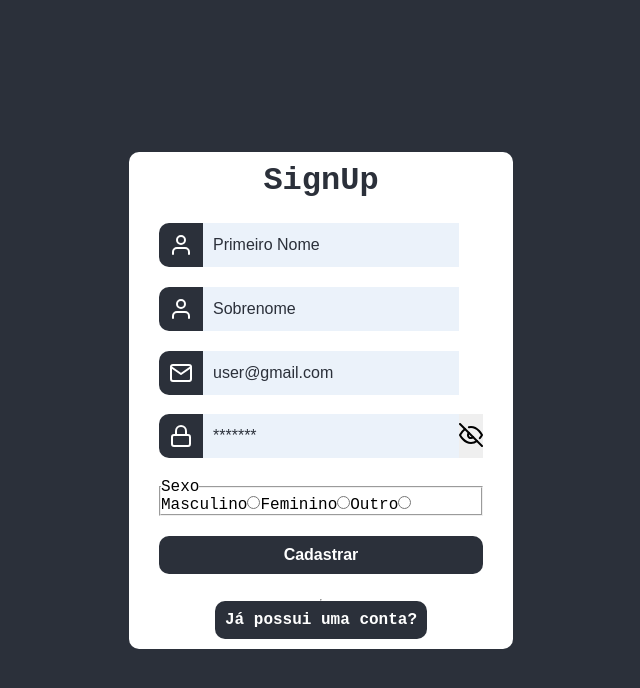
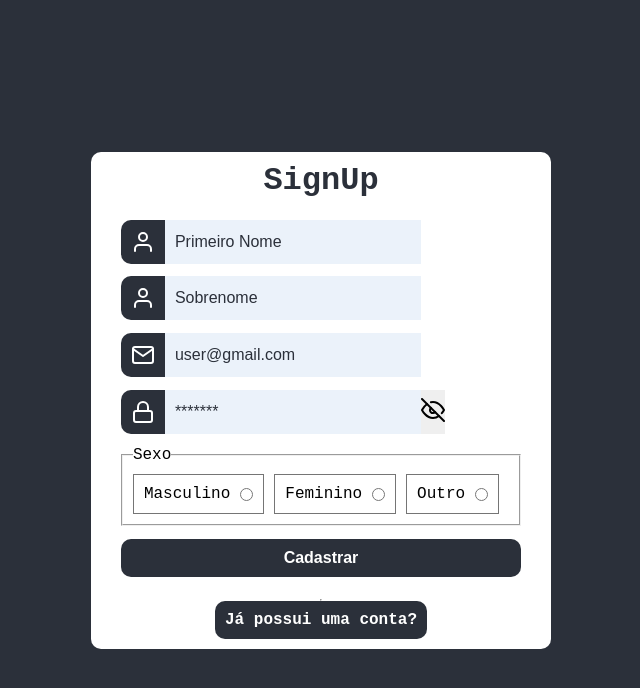
Before and after one commit to ArthurPdaSilva/Notes, a React (Create React App) app: page /signup in a window 1280 px wide. Shown: the top 688 px of the page, without its empty margins (319-959 px from the left). Built offline with nearby package versions, Linux system fonts and the light colour scheme.

Commit message:
Ajustando a página de cadastro

```diff
--- a/src/index.css
+++ b/src/index.css
@@ -9,11 +9,12 @@
   --corBranca: white;
   --fontFamily: 'Courier New', Courier, monospace;
   --fontSize: 16px;
-  --border: 1px solid;
+  --border: 1px solid rgb(117, 117, 117);
   --borderRadius: 10px;
   --shadow: 2px 2px 3px rgba(0, 0, 0, 0.657);
   --padding: 10px;
   --gaps: 10px;
+  --margin: 10px;
 }
 
 /* All */
--- a/src/pages/SignUp/index.js
+++ b/src/pages/SignUp/index.js
@@ -60,14 +60,20 @@ export default function SignIn() {
 
           <fieldset className='gender'>
             <legend>Sexo</legend>
+            <div className="options">
               <label for='masculino'>Masculino</label>
               <input type='radio' name='group' id='masculino'/>
+            </div>
 
+            <div className="options">
               <label for='feminino'>Feminino</label>
               <input type='radio' name='group' id='feminino'/>
+            </div>
 
+            <div className="options">
               <label for='outro'>Outro</label>
               <input type='radio' name='group' id='outro'/>
+            </div>
           </fieldset>
 
           <button type='submit' className='buttons'>Cadastrar</button>
--- a/src/pages/SignUp/signup.css
+++ b/src/pages/SignUp/signup.css
@@ -1,3 +1,19 @@
+/* Fieldset Gender */
+fieldset.gender{
+    display: flex;
+    align-items: center;
+    padding: var(--padding);
+}
+
+fieldset.gender div.options{
+    display: flex;
+    align-items: center;
+    gap: var(--gaps);
+    border: var(--border);
+    margin-right: var(--margin);
+    padding: var(--padding);
+}
+
 /* Group Gender */
 label[for='masculino'], label[for='feminino'], label[for='outro']{
     cursor: pointer;
```
Lines whose indentation alone changed are shown as unchanged.
